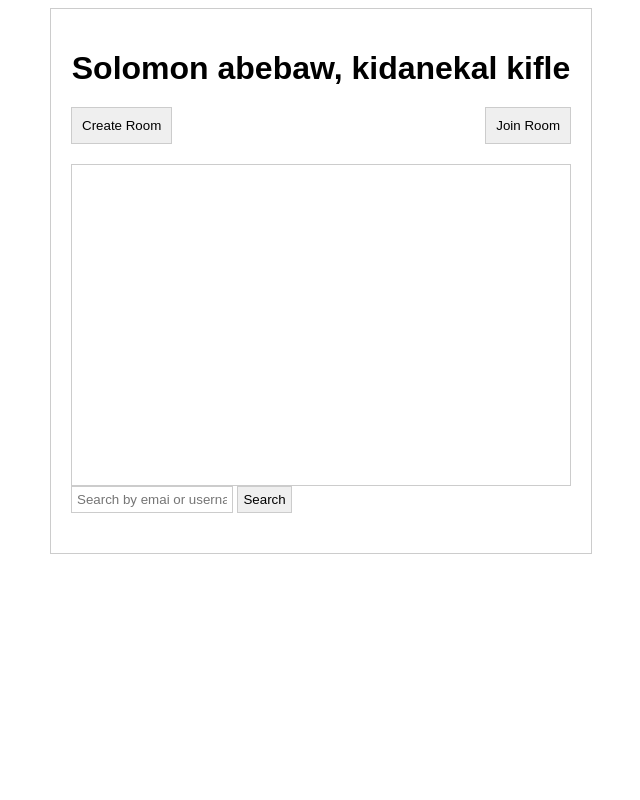
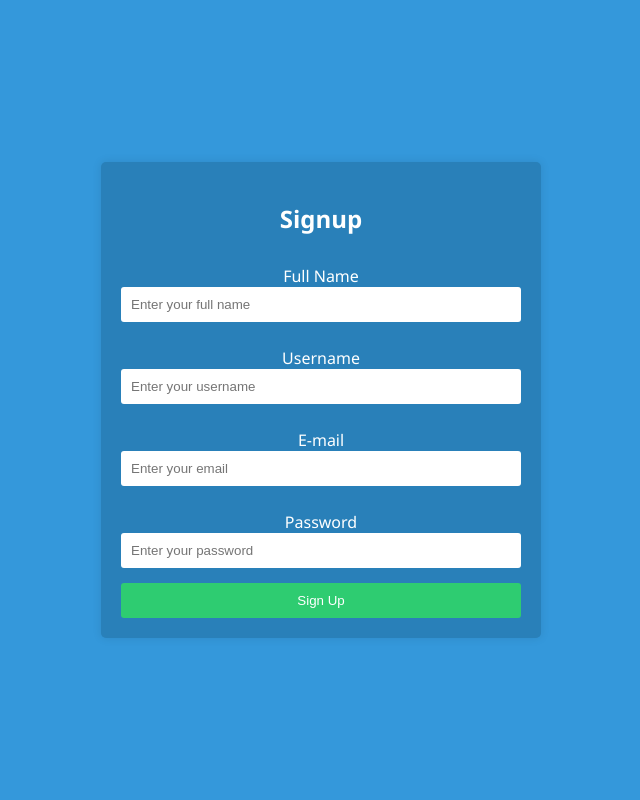
Before and after one commit to Pgk95/insa_chat_app, a Flask app: page / in a window 1280 px wide. Shown: the whole page, without its empty margins (319-959 px from the left). Run offline with Flask 3, Linux system fonts and the light colour scheme; some libraries are stand-ins or nearby versions.

Commit message:
modifying the html,css

```diff
--- /dev/null
+++ b/static/css/main.css
@@ -0,0 +1,50 @@
+body {
+    font-family: 'Segoe UI', Tahoma, Geneva, Verdana, sans-serif;
+    margin: 0;
+    padding: 0;
+    background-color: #3498db;
+    color: #fff;
+    display: flex;
+    align-items: center;
+    justify-content: center;
+    height: 100vh;
+}
+
+.signup-container {
+    background-color: #2980b9;
+    padding: 20px;
+    border-radius: 5px;
+    box-shadow: 0 0 10px rgba(0, 0, 0, 0.1);
+    width: 100%;
+    max-width: 400px;
+    text-align: center;
+}
+
+form {
+    display: flex;
+    flex-direction: column;
+}
+
+label {
+    margin-top: 10px;
+}
+
+input {
+    padding: 10px;
+    margin-bottom: 15px;
+    border: none;
+    border-radius: 3px;
+}
+
+button {
+    padding: 10px;
+    background-color: #2ecc71;
+    color: #fff;
+    border: none;
+    border-radius: 3px;
+    cursor: pointer;
+}
+
+button:hover {
+    background-color: #27ae60;
+}
--- a/static/css/style.css
+++ /dev/null
@@ -1,81 +0,0 @@
-body {
-    font-family: sans-serif;
-}
-
-.container {
-    width: 500px;
-    margin: 0 auto;
-    padding: 20px;
-    border: 1px solid #ccc;
-}
-
-h1 {
-    text-align: center;
-    margin-bottom: 20px;
-}
-
-.actions {
-    display: flex;
-    justify-content: space-between;
-    margin-bottom: 20px;
-}
-
-button {
-    padding: 10px;
-    border: 1px solid #ccc;
-    cursor: pointer;
-}
-
-.createRoomForm, .joinRoomForm {
-    display: none;
-    margin-bottom: 20px;
-}
-
-label {
-    display: block;
-    margin-bottom: 5px;
-}
-
-input {
-    padding: 5px;
-    border: 1px solid #ccc;
-    width: 100%;
-}
-
-#chatArea {
-    height: 300px;
-    border: 1px solid #ccc;
-    padding: 10px;
-    overflow-y: scroll;
-}
-
-.message {
-    margin-bottom: 10px;
-}
-
-.message .username {
-    font-weight: bold;
-}
-
-
-#sendBtn {
-    padding: 10px;
-    border: 1px solid #ccc;
-    cursor: pointer;
-}
-
-.search-bar {
-    margin-bottom: 20px;
-}
-
-#searchInput {
-    padding: 5px;
-    border: 1px solid #ccc;
-    width: 150px;
-}
-
-#searchBtn {
-    padding: 5px;
-    border: 1px solid #ccc;
-    cursor: pointer;
-}
--- /dev/null
+++ b/static/js/main.js
@@ -0,0 +1,9 @@
+function continueToChat() {
+    var form = document.getElementById("signupform");
+    var formData = new FormData(form);
+
+    console.log("Form data submitted:");
+    for (var pair of formData.entries()) {
+        console.log(pair[0]+ ', ' + pair[1]);
+    }
+}
--- a/templates/index.html
+++ b/templates/index.html
@@ -4,7 +4,7 @@
     <meta charset="UTF-8">
     <meta name="viewport" content="width=device-width, initial-scale=1.0">
     <title>Chat webapp</title>
-    <link rel="stylesheet" href="{{ url_for('static', filename='css/style.css') }}">
+    <link rel="stylesheet" href="{{ url_for('static', filename='css/main.css') }}">
     <script src="https://cdnjs.cloudflare.com/ajax/libs/socket.io/4.0.1/socket.io.js" integrity="sha512-q/dWJ3kcmjBLU4Qc47E4A9kTB4m3wuTY7vkFJDTZKjTs8jhyGQnaUrxa0Ytd0ssMZhbNua9hE+E7Qv1j+DyZwA==" crossorigin="anonymous"></script>
 <script type="text/javascript" charset="utf-8">
     var socket = io();
@@ -14,40 +14,24 @@
 </script>
 </head>
 <body>
-    <div class="container">
-        <h1>Solomon abebaw, kidanekal kifle</h1>
+    <div class="signup-container">
+        <form id="signupForm">
+            <h2>Signup</h2>
+            <label for="fullname">Full Name</label>
+            <input type="text" name="fullname" placeholder="Enter your full name" required>
 
-        <div class="actions">
-            <button id="createRoomBtn">Create Room</button>
-            <button id="joinRoomBtn">Join Room</button>
-        </div>
+            <label for="username">Username</label>
+            <input type="text" name="username" placeholder="Enter your username" required>
 
-        <div class="createRoomForm" style="display: none;">
-            <label for="roomName">Room Name</label>
-            <input type="text" id="roomName">
-            <label for="userName">Your Name:</label>
-            <input type="text" id="'userName">
-            <button id="createRoomSubmitBtn">Create Room</button>
-        </div>
+            <label for="email">E-mail</label>
+            <input type="email" name="email" placeholder="Enter your email" required>
 
-        <div class="joinRoomForm" style="display: none;">
-            <label for="'roomCode">Room Code:</label>
-            <input type="text" id="roomCode">
-            <label for="userName">YOur Name:</label>
-            <input type="text" id="userName">
-            <button id="joinRoomSubmitBtn">Join Room</button>
-        </div>
+            <label for="password">Password</label>
+            <input type="password" name="password" placeholder="Enter your password" required>
 
-        <div id="chatArea">
-
-        </div>
-
-        <div class="conatiner">
-            <div class="search-bar">
-                <input type="text" id="searchInput" placeholder="Search by emai or username">
-                <button id="searchBtn">Search</button>
-            </div>
-        </div>
+            <button type="button" >Sign Up</button>
+        </form>
     </div>
+    <script src="{{ url_for('static', filename='js/main.js') }}"></script>
 </body>
 </html>
```
Also changed, not shown: static/images/signup.jpg (added).
